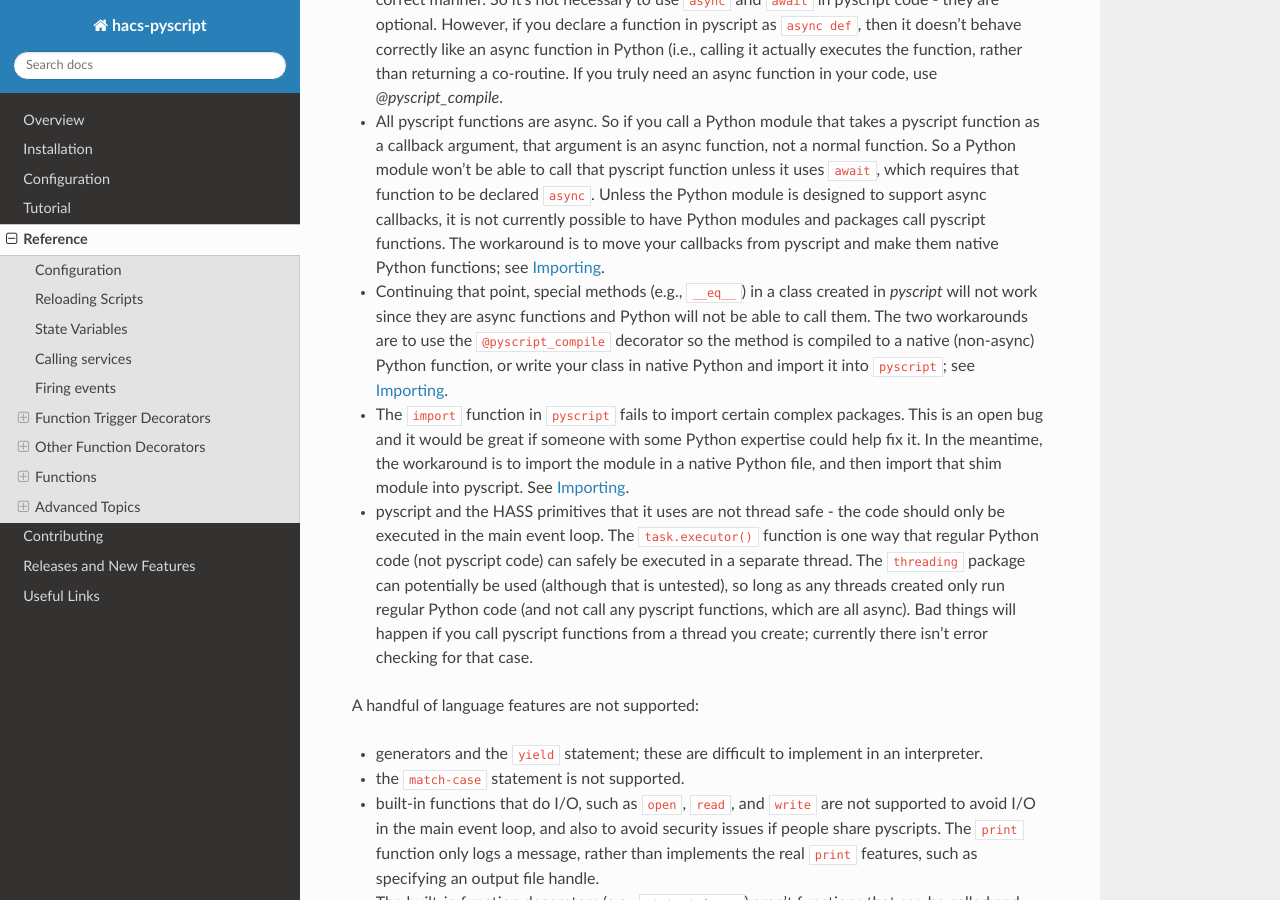
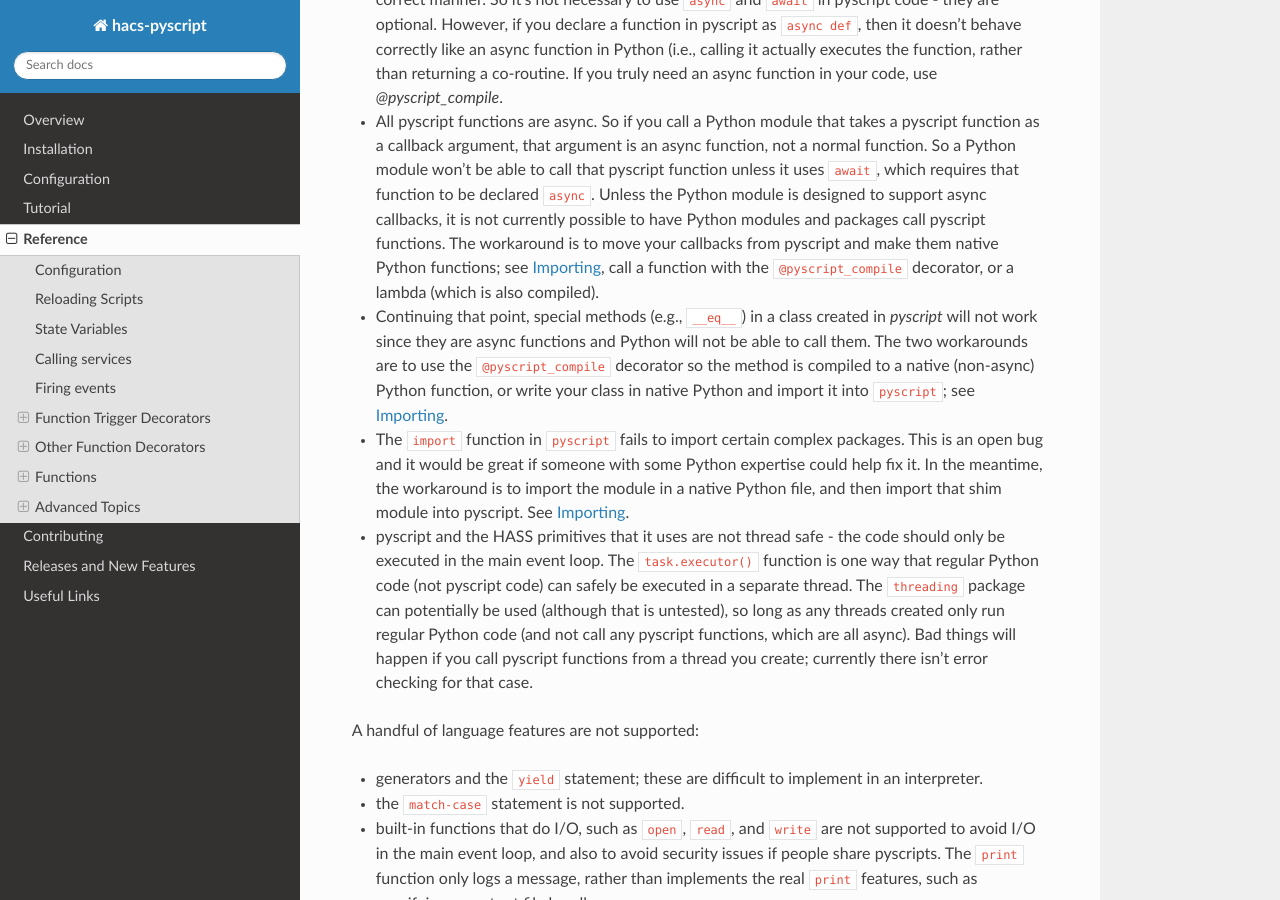
Before and after one commit to custom-components/pyscript, a Sphinx documentation site: the page built from docs/reference.rst, in a window 1280 px wide and 900 px high, scrolled down 46715 px. Built offline with Sphinx 7.4.7 and the Read the Docs theme 3.1.0, drawn with Linux system fonts in a browser that asks for light colours.

Commit message:
Update reference.rst Language Limiations
Give @pyscript_compile and lambda as another work around for
python callback functions.

```diff
--- a/docs/reference.rst
+++ b/docs/reference.rst
@@ -2146,7 +2146,8 @@ it doesn't faithfully mimic Python.  Here are some areas where pyscript differs
   won't be able to call that pyscript function unless it uses ``await``, which requires that function to
   be declared ``async``. Unless the Python module is designed to support async callbacks, it is not
   currently possible to have Python modules and packages call pyscript functions. The workaround is
-  to move your callbacks from pyscript and make them native Python functions; see `Importing <#importing>`__.
+  to move your callbacks from pyscript and make them native Python functions; see `Importing <#importing>`__,
+  call a function with the ``@pyscript_compile`` decorator, or a lambda (which is also compiled).
 - Continuing that point, special methods (e.g., ``__eq__``) in a class created in `pyscript` will not work since
   they are async functions and Python will not be able to call them. The two workarounds are to
   use the ``@pyscript_compile`` decorator so the method is compiled to a native (non-async) Python
```
